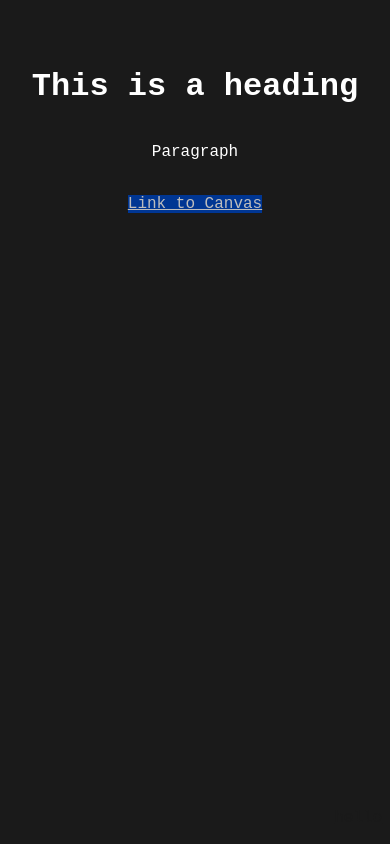
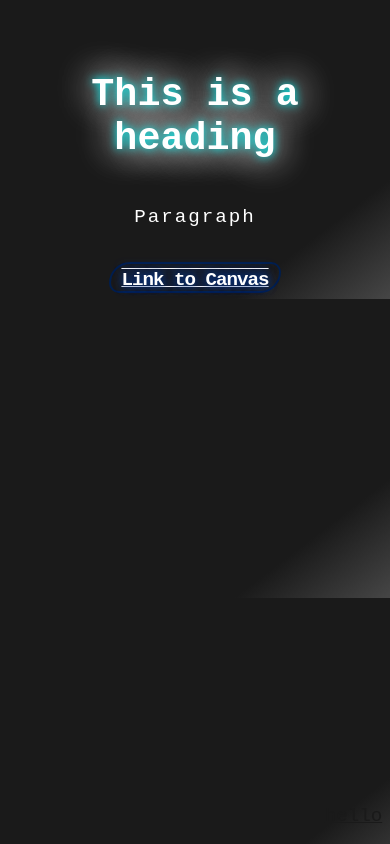
Before and after one commit to Garrett-cc-programming/garrett-cc-programming.github.io, a plain HTML site: page index2.html in a window 390 px wide. Drawn offline with Linux system fonts and the light colour scheme.

Commit message:
i changed a bit

```diff
--- a/index2.html
+++ b/index2.html
@@ -1,6 +1,7 @@
 <!DOCTYPE html>
 <html>
     <title>Trying CSS</title>
+    <meta name="viewport" content="width=device-width, initial-scale=1.0">
     <head>
         <link rel="stylesheet" href="stylesheet.css">
     </head>
--- a/stylesheet.css
+++ b/stylesheet.css
@@ -1,34 +1,69 @@
+html{
+    background-color: rgb(26, 26, 26);
+}
 body {
-    background-color: rgb(26, 26, 26);
     color: white;
     font-family: 'Courier New', Courier, monospace;
     text-align: center;
     padding-top: 10%;
+
+    h1 {
+        text-shadow: 0px 0px 10px cyan, 0px 0px 35px white,  0px 0px 40px white;
+    }
     p {
         position: relative;
         display: inline-block;
+        letter-spacing: 2px;
     }
 }
 @keyframes animation1 {
-    0% {background-color: red;}
-    20% {background-color: orange; color: black;}
-    40% {background-color: yellow; color: black;}
-    60% {background-color: green;}
-    80% {background-color: blue;}
-    100% {background-color: purple;}
+    0% {text-shadow: 0px 0px 10px red, 0px 0px 10px red; border: 2px solid rgb(135, 0, 0); border-radius: 20px 50px;}
+    20% {text-shadow: 0px 0px 10px orange, 0px 0px 10px orange; border: 2px solid rgb(135, 87, 0);}
+    25% {border-radius: 50px 20px;}
+    40% {text-shadow: 0px 0px 10px yellow, 0px 0px 10px yellow; border: 2px solid rgb(135, 135, 0);}
+    50% {border-radius: 20px 50px;}
+    60% {text-shadow: 0px 0px 10px green, 0px 0px 10px green; border: 2px solid rgb(0, 70, 0);}
+    75%{border-radius: 50px 20px;}
+    80% {text-shadow: 0px 0px 10px blue, 0px 0px 10px blue; border: 2px solid rgb(0, 0, 135);}
+    100% {text-shadow: 0px 0px 10px purple, 0px 0px 10px purple; border: 2px solid rgb(70, 0, 70); border-radius: 20px 50px;}
+}
+@keyframes animation2 {
+    0% {color:red;}
+    20% {color: orange;}
+    40% {color: yellow;}
+    60% {color: green;}
+    80% {color: blue;}
+    100% {color: purple;}
 }
 #rainbow {
     color: rgb(255, 255, 255);
     animation-name: animation1;
     animation-duration: 3s;
     animation-iteration-count: infinite;
-    animation-fill-mode: both
+    animation-fill-mode: both;
+    text-decoration-line: underline overline;
+    letter-spacing: -1px;
+    font-weight: bolder;
+    border-radius: 20px 50px;
+    border: 2px solid #ffffff;
+    padding-top: 5px;
+    padding-bottom: 0;
+    padding-right: 10px;
+    padding-left: 10px;
+    width: 200px;
+    height: 150px;
 }
 a:visited {
     color: white;
 }
 a:hover {
-    color:white;
+    text-shadow: 0 0 10px white;
+    animation-name: animation2;
+    animation-duration: 3s;
+    animation-iteration-count: infinite;
+    animation-fill-mode: both;
+    font-weight: lighter;
+    border: none;
 }
 a:active {
     color: white;
@@ -42,6 +77,18 @@ a:active {
 }
 p:hover {
     color: rgb(26, 26, 26);
-    background-color: aliceblue;
+    text-shadow: 0px 0px 30px aliceblue, 0 0 4px white;
     font-weight: bold;
 }
+@media only screen and (max-width: 600px){
+    html {
+        background-image: linear-gradient(to bottom right, rgb(26, 26, 26),
+        rgb(26, 26, 26), rgb(26, 26, 26), rgb(26, 26, 26),
+        rgb(26, 26, 26), rgb(70, 70, 70));
+    }
+    body{
+        font-size: larger;
+        vertical-align: middle;
+    }
+
+}
```
